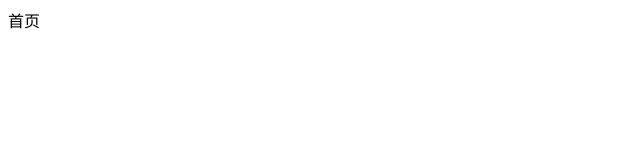
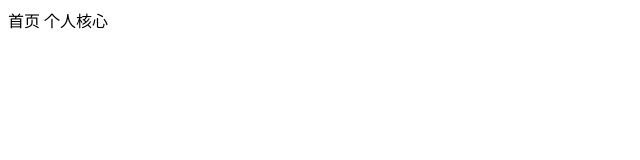
Before and after one commit to andsolate77/Demo, a plain HTML site: page index.html in a window 1280 px wide. Shown: the full height of the page, 0-640 px from the left. Drawn offline with Linux system fonts and the light colour scheme.

Commit message:
ssh提交

```diff
--- a/index.html
+++ b/index.html
@@ -7,5 +7,6 @@
 </head>
 <body>
     首页
+    个人核心
 </body>
 </html>
```
